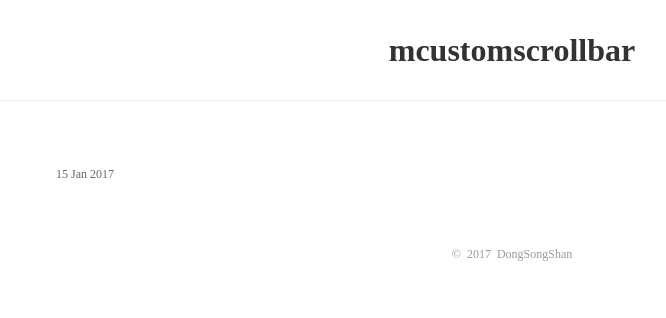
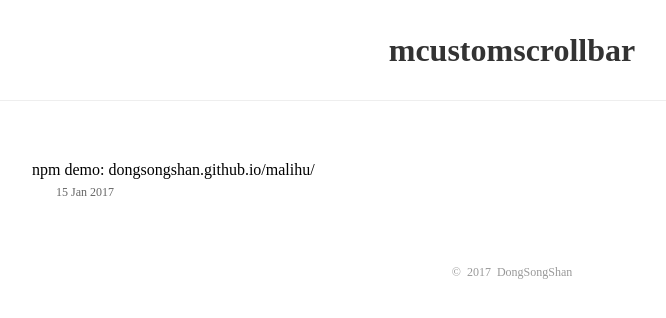
Before and after one commit to dongsongshan/dongsongshan.github.io, a Jekyll site: the page built from _posts/2017-1-15-mcustomscrollbar.html, in a window 1280 px wide. Shown: the top 318 px of the page, without its empty margins (128-794 px from the left). Built offline with Jekyll 4.4.1, drawn with Linux system fonts in a browser that asks for light colours.

Commit message:
Update 2017-1-15-mcustomscrollbar.html

```diff
--- a/_posts/2017-1-15-mcustomscrollbar.html
+++ b/_posts/2017-1-15-mcustomscrollbar.html
@@ -3,5 +3,7 @@ layout: default
 title: mcustomscrollbar
 ---
 
+npm
+demo: dongsongshan.github.io/malihu/
 
 <p>{{ page.date | date_to_string }}</p>
```
